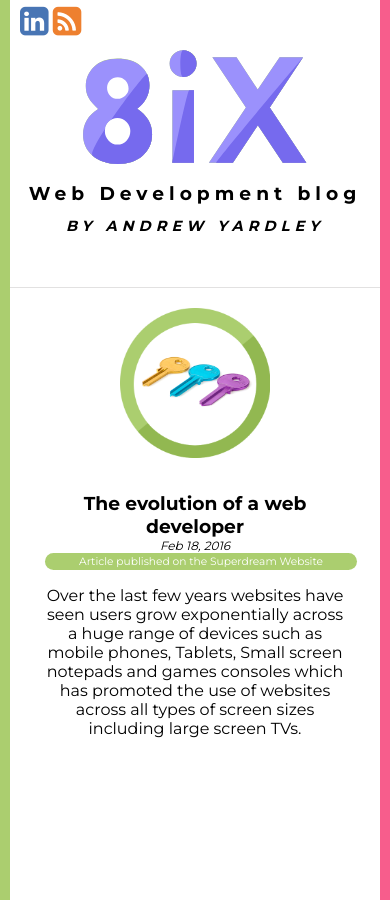
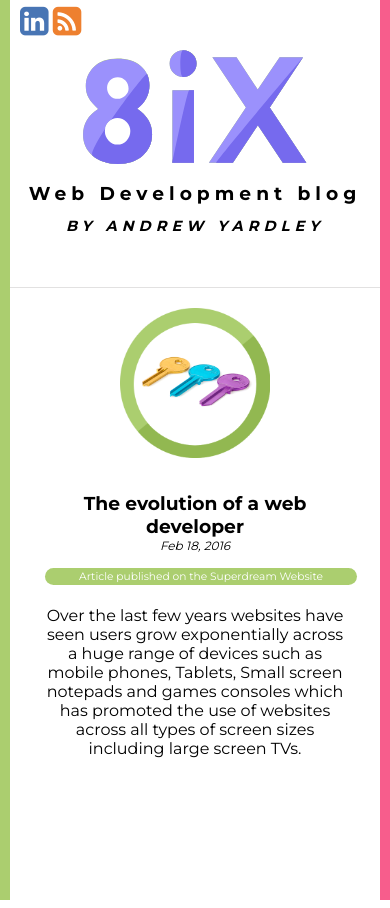
Before and after one commit to 8ix/8ix, a Jekyll site: the page built from index.html, in a window 390 px wide. Built offline with Jekyll 4.4.1, drawn with Linux system fonts in a browser that asks for light colours; nearby versions of some CDN libraries; comment, search, counter and statistics services are not loaded.

Commit message:
blog tweaks

```diff
--- a/css/main.css
+++ b/css/main.css
@@ -287,4 +287,8 @@ opacity:0;
         width:80%;
         padding:0 10%;
     }
+
+    .contents .pub span{
+        margin:15px 0 5px;
+    }
 }
```
